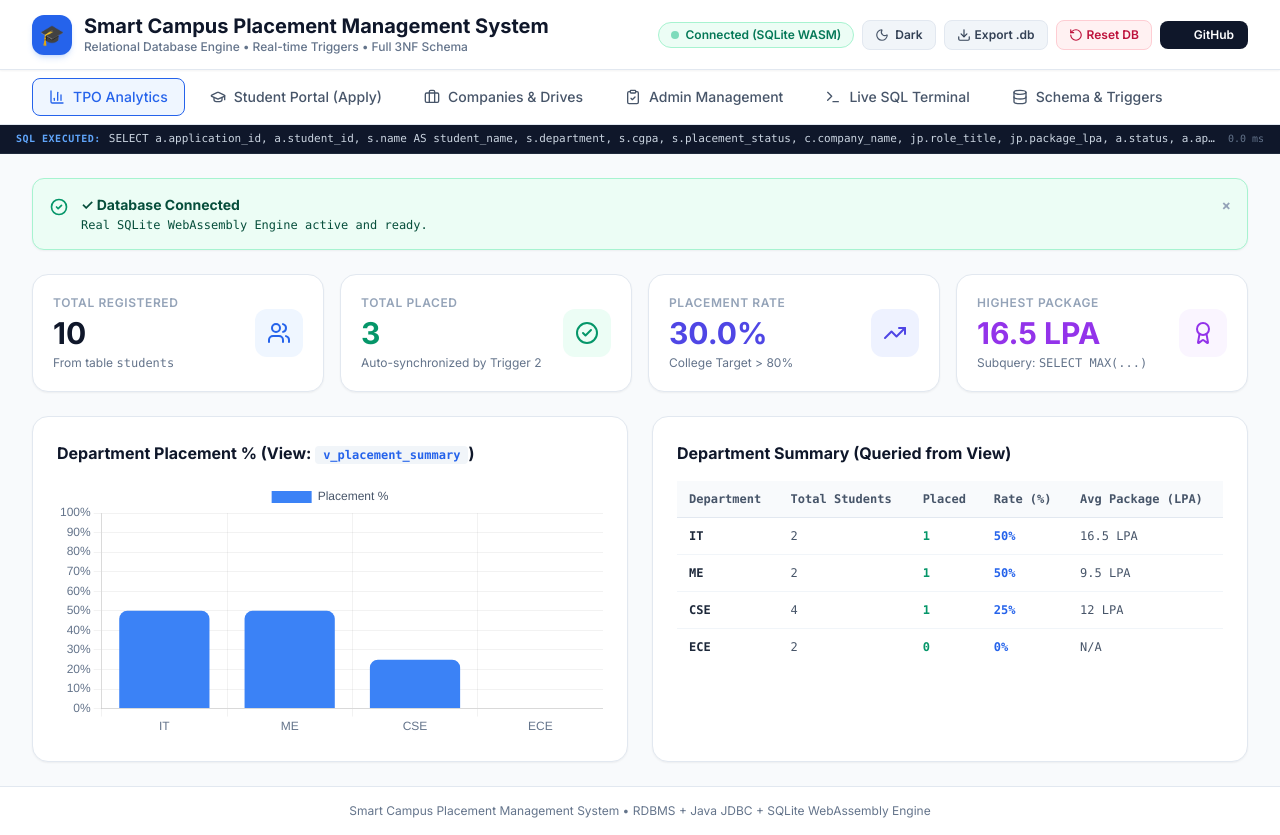
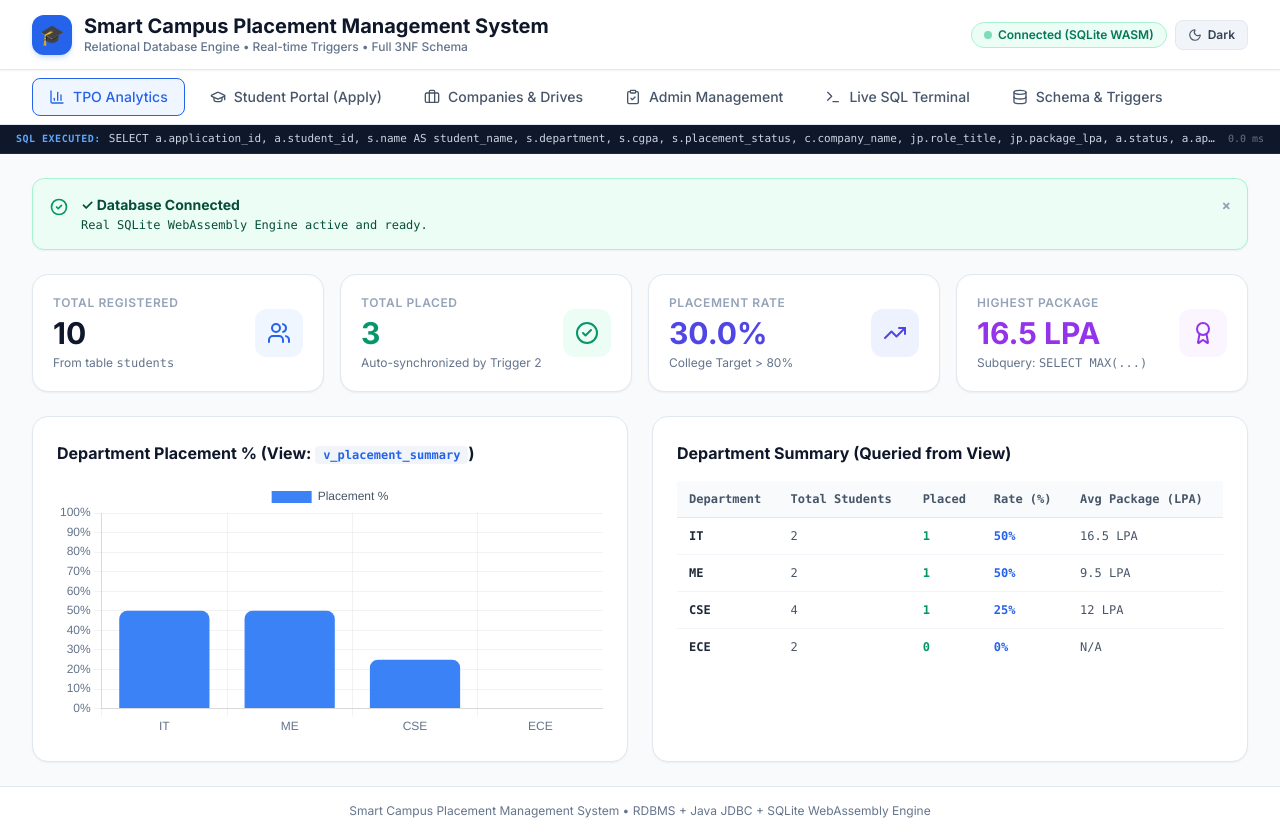
Before and after one commit to ujjawalsaffar-ship-it/smart-campus-placement-system, a plain HTML site: page index.html in a window 1280 px wide. Drawn offline with nearby package versions, Linux system fonts and the light colour scheme.

Commit message:
Remove Export .db, Reset DB, and GitHub buttons from header

```diff
--- a/index.html
+++ b/index.html
@@ -65,16 +65,6 @@
           <span id="themeToggleIcon"><i data-lucide="moon" class="w-3.5 h-3.5"></i></span>
           <span id="themeToggleText">Theme</span>
         </button>
-        <button onclick="downloadDbFile()" title="Export current SQLite .db file" class="inline-flex items-center gap-1 px-3 py-1.5 rounded-lg text-xs font-semibold bg-slate-100 dark:bg-slate-800 hover:bg-slate-200 dark:hover:bg-slate-700 text-slate-700 dark:text-slate-200 border border-slate-200 dark:border-slate-700 transition">
-          <i data-lucide="download" class="w-3.5 h-3.5"></i> Export .db
-        </button>
-        <button onclick="resetDatabasePrompt()" title="Reset to initial seed data" class="inline-flex items-center gap-1 px-3 py-1.5 rounded-lg text-xs font-semibold bg-rose-50 dark:bg-rose-950/50 hover:bg-rose-100 dark:hover:bg-rose-900/60 text-rose-700 dark:text-rose-300 border border-rose-200 dark:border-rose-800 transition">
-          <i data-lucide="rotate-ccw" class="w-3.5 h-3.5"></i> Reset DB
-        </button>
-        <a href="https://github.com/ujjawalsaffar-ship-it/smart-campus-placement-system" target="_blank"
-           class="inline-flex items-center gap-1.5 px-3.5 py-1.5 rounded-lg text-xs font-semibold bg-slate-900 dark:bg-slate-100 text-white dark:text-slate-900 hover:bg-slate-800 dark:hover:bg-white transition">
-          <i data-lucide="github" class="w-3.5 h-3.5"></i> GitHub
-        </a>
       </div>
     </div>
   </header>
```
